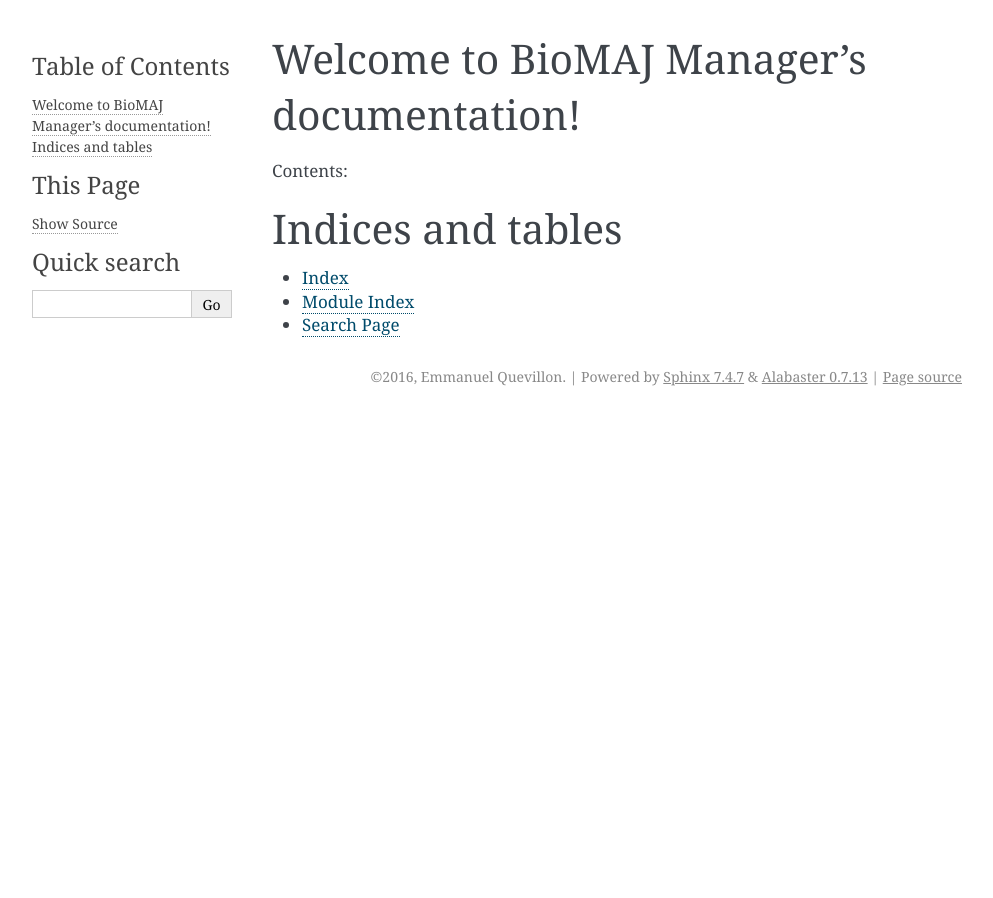
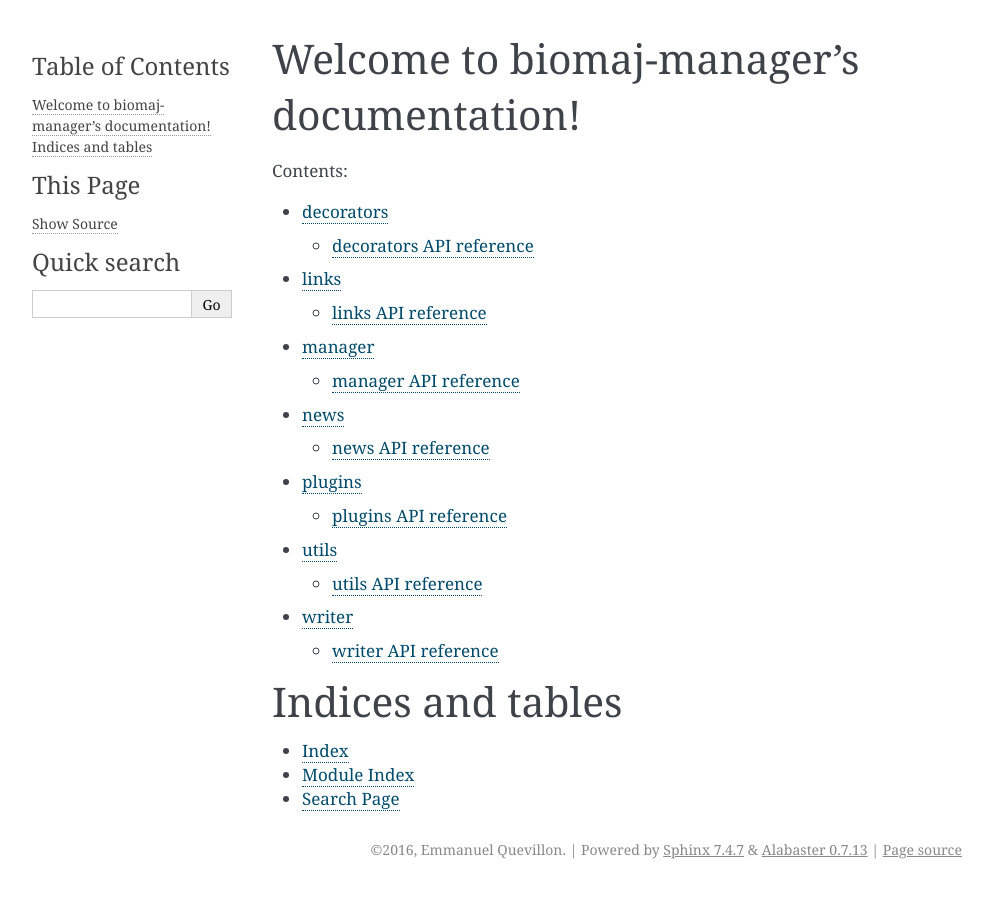
Before and after one commit to horkko/biomaj-manager, a Sphinx documentation site: the page built from docs/index.rst, in a window 1280 px wide. Shown: the whole page, without its empty margins (148-1141 px from the left). Built offline with Sphinx 7.4.7, drawn with Linux system fonts in a browser that asks for light colours.

```diff
--- a/docs/conf.py
+++ b/docs/conf.py
@@ -1,7 +1,7 @@
 # -*- coding: utf-8 -*-
 #
-# BioMAJ Manager documentation build configuration file, created by
-# sphinx-quickstart on Tue Feb  9 22:56:18 2016.
+# BioMaj Manager documentation build configuration file, created by
+# sphinx-quickstart on Fri Apr  1 18:29:01 2016.
 #
 # This file is execfile()d with the current directory set to its
 # containing dir.
@@ -18,7 +18,7 @@ import os
 # If extensions (or modules to document with autodoc) are in another directory,
 # add these directories to sys.path here. If the directory is relative to the
 # documentation root, use os.path.abspath to make it absolute, like shown here.
-#sys.path.insert(0, os.path.abspath('.'))
+sys.path.insert(0, os.path.abspath('../'))
 
 # -- General configuration ------------------------------------------------
 
@@ -29,6 +29,9 @@ import os
 # extensions coming with Sphinx (named 'sphinx.ext.*') or your custom
 # ones.
 extensions = [
+    'sphinx.ext.autodoc',
+    'sphinx.ext.doctest',
+    'sphinx.ext.intersphinx',
     'sphinx.ext.coverage',
     'sphinx.ext.viewcode',
 ]
@@ -48,7 +51,7 @@ source_suffix = '.rst'
 master_doc = 'index'
 
 # General information about the project.
-project = u'BioMAJ Manager'
+project = u'BioMaj Manager'
 copyright = u'2016, Emmanuel Quevillon'
 author = u'Emmanuel Quevillon'
 
@@ -57,9 +60,9 @@ author = u'Emmanuel Quevillon'
 # built documents.
 #
 # The short X.Y version.
-version = u'1.0.0'
+version = u'1.0.3'
 # The full version, including alpha/beta/rc tags.
-release = u'1.0.0'
+release = u'1.0.3'
 
 # The language for content autogenerated by Sphinx. Refer to documentation
 # for a list of supported languages.
@@ -202,7 +205,7 @@ html_static_path = ['_static']
 #html_search_scorer = 'scorer.js'
 
 # Output file base name for HTML help builder.
-htmlhelp_basename = 'BioMAJManagerdoc'
+htmlhelp_basename = 'BioMajManagerdoc'
 
 # -- Options for LaTeX output ---------------------------------------------
 
@@ -224,7 +227,7 @@ latex_elements = {
 # (source start file, target name, title,
 #  author, documentclass [howto, manual, or own class]).
 latex_documents = [
-    (master_doc, 'BioMAJManager.tex', u'BioMAJ Manager Documentation',
+    (master_doc, 'BioMajManager.tex', u'BioMaj Manager Documentation',
      u'Emmanuel Quevillon', 'manual'),
 ]
 
@@ -254,7 +257,7 @@ latex_documents = [
 # One entry per manual page. List of tuples
 # (source start file, name, description, authors, manual section).
 man_pages = [
-    (master_doc, 'biomajmanager', u'BioMAJ Manager Documentation',
+    (master_doc, 'biomajmanager', u'BioMaj Manager Documentation',
      [author], 1)
 ]
 
@@ -268,8 +271,8 @@ man_pages = [
 # (source start file, target name, title, author,
 #  dir menu entry, description, category)
 texinfo_documents = [
-    (master_doc, 'BioMAJManager', u'BioMAJ Manager Documentation',
-     author, 'BioMAJManager', 'One line description of project.',
+    (master_doc, 'BioMajManager', u'BioMaj Manager Documentation',
+     author, 'BioMajManager', 'One line description of project.',
      'Miscellaneous'),
 ]
 
@@ -284,3 +287,7 @@ texinfo_documents = [
 
 # If true, do not generate a @detailmenu in the "Top" node's menu.
 #texinfo_no_detailmenu = False
+
+
+# Example configuration for intersphinx: refer to the Python standard library.
+intersphinx_mapping = {'https://docs.python.org/': None}
--- a/docs/index.rst
+++ b/docs/index.rst
@@ -11,6 +11,13 @@ Contents:
 .. toctree::
    :maxdepth: 2
 
+   decorators.rst
+   links.rst
+   manager.rst
+   news.rst
+   plugins.rst
+   utils.rst
+   writer.rst
 
 
 Indices and tables
--- /dev/null
+++ b/docs/links.rst
@@ -0,0 +1,12 @@
+.. _links:
+
+
+*****
+links
+*****
+
+links API reference
+===================
+
+ .. automodule:: biomajmanager.links
+   :members:
--- /dev/null
+++ b/docs/manager.rst
@@ -0,0 +1,12 @@
+.. _manager:
+
+
+*******
+manager
+*******
+
+manager API reference
+=====================
+
+ .. automodule:: biomajmanager.manager
+    :members:
--- /dev/null
+++ b/docs/news.rst
@@ -0,0 +1,12 @@
+.. _news:
+
+
+****
+news
+****
+
+news API reference
+==================
+
+ .. automodule:: biomajmanager.news
+   :members:
--- /dev/null
+++ b/docs/plugins.rst
@@ -0,0 +1,12 @@
+.. _plugins:
+
+
+*******
+plugins
+*******
+
+plugins API reference
+=====================
+
+ .. automodule:: biomajmanager.plugins
+   :members:
--- /dev/null
+++ b/docs/utils.rst
@@ -0,0 +1,12 @@
+.. _utils:
+
+
+*****
+utils
+*****
+
+utils API reference
+===================
+
+ .. automodule:: biomajmanager.utils
+   :members:
--- /dev/null
+++ b/docs/writer.rst
@@ -0,0 +1,12 @@
+.. _writer:
+
+
+******
+writer
+******
+
+writer API reference
+====================
+
+ .. automodule:: biomajmanager.writer
+   :members:
```
Also changed, not shown: other parts of docs/index.rst (+3 -3 lines), docs/decorators.rst (added, +14 -0 lines), 4 other files.
